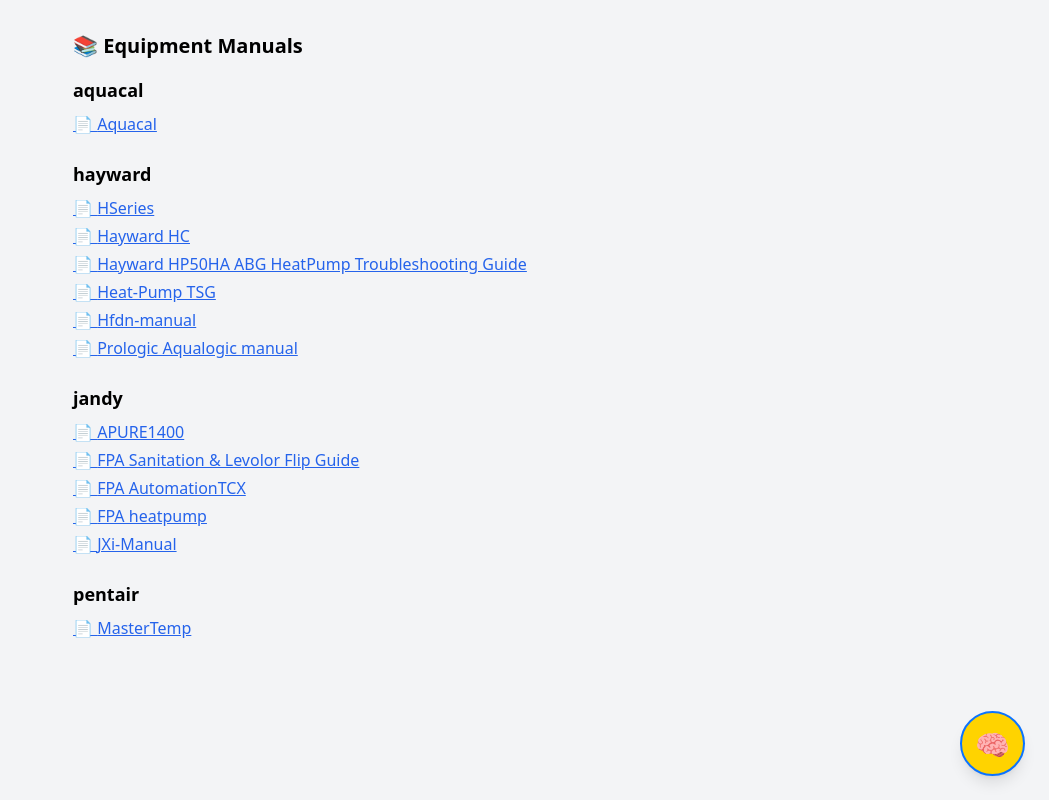
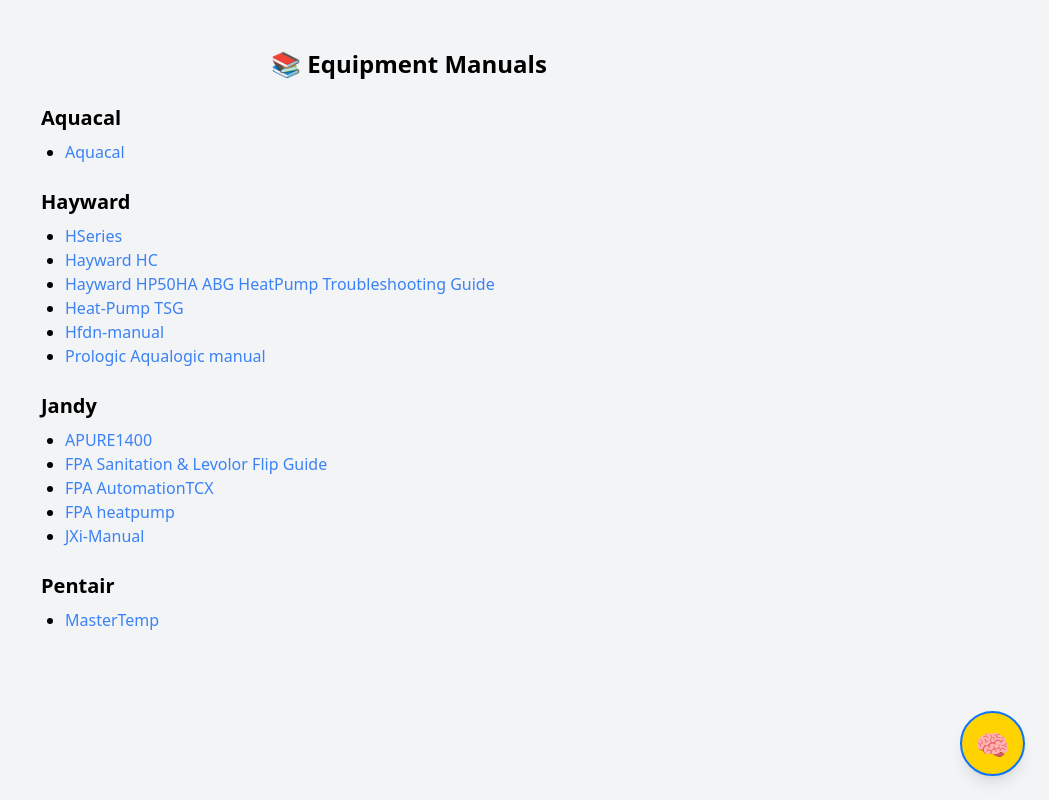
Before and after one commit to WhittonWorks/pocket-pool-technician-react, a React (Create React App) app: page /manuals in a window 1280 px wide. Shown: the whole page, without its empty margins (231-1280 px from the left). Built offline with nearby package versions, Linux system fonts and the light colour scheme.

Commit message:
Fix manifest + add PDFs

```diff
--- a/src/components/ManualViewer.js
+++ b/src/components/ManualViewer.js
@@ -1,8 +1,8 @@
+// src/components/ManualViewer.js
 import React from "react";
 import { Viewer, Worker } from "@react-pdf-viewer/core";
 import { defaultLayoutPlugin } from "@react-pdf-viewer/default-layout";
 
-// Import styles for toolbar, zoom, search, etc.
 import "@react-pdf-viewer/core/lib/styles/index.css";
 import "@react-pdf-viewer/default-layout/lib/styles/index.css";
 
@@ -11,11 +11,8 @@ const ManualViewer = ({ fileUrl }) => {
 
   return (
     <div style={{ height: "90vh", width: "100%" }}>
-      <Worker workerUrl="https://unpkg.com/pdfjs-dist@3.4.120/build/pdf.worker.min.js">
-        <Viewer
-          fileUrl={fileUrl}
-          plugins={[defaultLayoutPluginInstance]}
-        />
+      <Worker workerUrl="https://unpkg.com/pdfjs-dist@3.12.0/build/pdf.worker.min.js">
+        <Viewer fileUrl={fileUrl} plugins={[defaultLayoutPluginInstance]} />
       </Worker>
     </div>
   );
--- a/src/pages/ManualsPage.jsx
+++ b/src/pages/ManualsPage.jsx
@@ -1,44 +1,59 @@
-// src/pages/ManualsPage.jsx
+// src/pages/ManualsPage.js
 import React, { useEffect, useState } from "react";
+import ManualViewer from "../components/ManualViewer";
 
-function ManualsPage() {
-  const [manuals, setManuals] = useState(null);
+const ManualsPage = () => {
+  const [manuals, setManuals] = useState({});
+  const [selectedFile, setSelectedFile] = useState(null);
 
   useEffect(() => {
     fetch("/manuals/manifest.json")
       .then((res) => res.json())
       .then(setManuals)
-      .catch((err) => console.error("Failed to load manuals manifest", err));
+      .catch((err) => console.error("Failed to load manifest:", err));
   }, []);
 
-  if (!manuals) {
-    return <p>📁 Loading manuals...</p>;
-  }
+  return (
+    <div className="max-w-3xl mx-auto p-4">
+      <h1 className="text-2xl font-bold text-center mb-6">📚 Equipment Manuals</h1>
 
-  return (
-    <div className="max-w-2xl mx-auto">
-      <h2 className="text-xl font-semibold mb-4">📚 Equipment Manuals</h2>
-      {Object.entries(manuals).map(([brand, files]) => (
+      {!selectedFile && (
+        <>
+          {Object.keys(manuals).map((brand) => (
             <div key={brand} className="mb-6">
-          <h3 className="text-lg font-bold mb-2">{brand}</h3>
-          <ul className="space-y-1">
-            {files.map((file) => (
-              <li key={file.path}>
-                <a
-                  href={file.path}
-                  className="text-blue-600 underline"
-                  target="_blank"
-                  rel="noopener noreferrer"
+              <h2 className="text-xl font-semibold capitalize text-black mb-2">
+                {brand}
+              </h2>
+              <ul className="list-disc ml-6">
+                {manuals[brand].map((manual) => (
+                  <li key={manual.path}>
+                    <button
+                      onClick={() => setSelectedFile(manual.path)}
+                      className="text-blue-500 hover:underline"
                     >
-                  📄 {file.name}
-                </a>
+                      {manual.name}
+                    </button>
                   </li>
                 ))}
               </ul>
             </div>
           ))}
+        </>
+      )}
+
+      {selectedFile && (
+        <div>
+          <button
+            onClick={() => setSelectedFile(null)}
+            className="mb-4 text-sm text-gray-600 underline"
+          >
+            ← Back to manual list
+          </button>
+          <ManualViewer fileUrl={selectedFile} />
+        </div>
+      )}
     </div>
   );
-}
+};
 
 export default ManualsPage;
```
Lines whose indentation alone changed are shown as unchanged.
